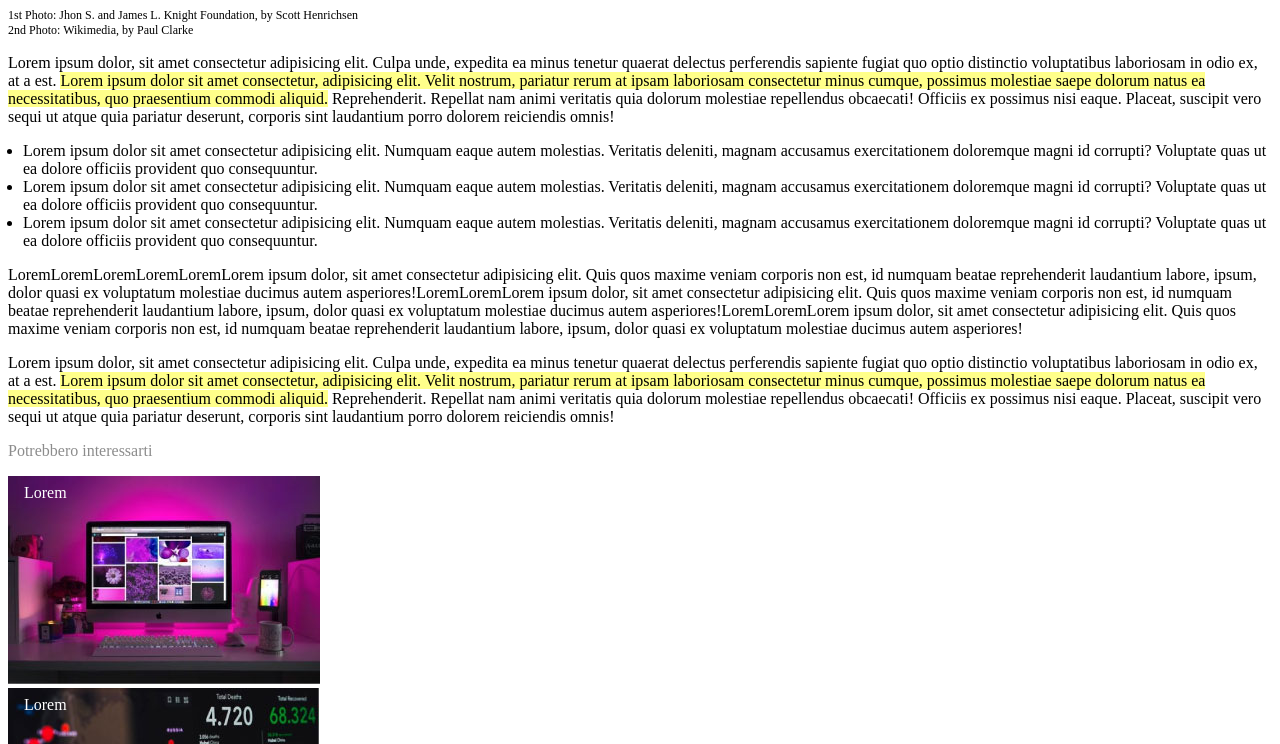
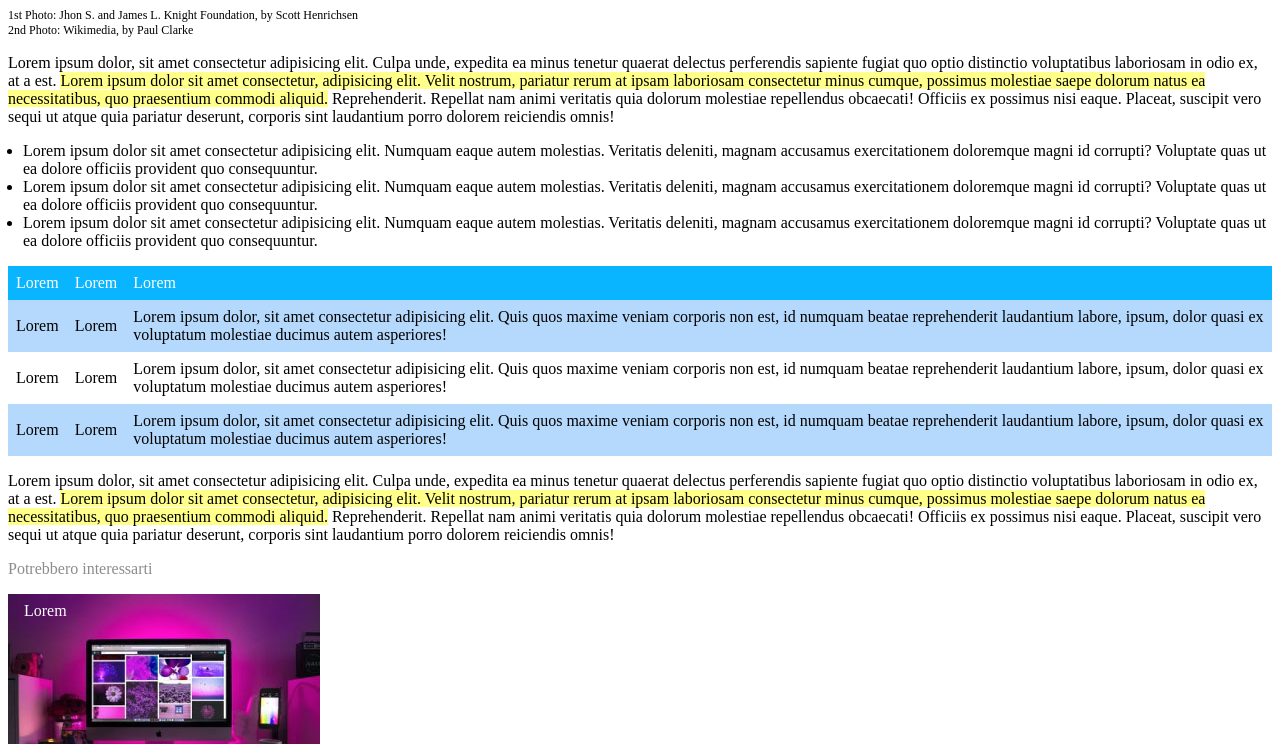
Before and after one commit to GiovanniValzano/html-css-booleaner, a plain HTML site: page index.html in a window 1280 px wide. Shown: the part 688-1432 px from the top of the page. Drawn offline with Linux system fonts and the light colour scheme; files whose address does not match are found by name.

Commit message:
correct-table

```diff
--- a/index.html
+++ b/index.html
@@ -28,24 +28,32 @@
         </ul>
         <table class="Tabella">
             <thead>
-                <tr>Lorem</tr>
-                <tr>Lorem</tr>
-                <tr>Lorem</tr>
+                <tr>
+                    <td>Lorem</td>
+                    <td>Lorem</td>
+                    <td>Lorem</td>
+                </tr>
             </thead>
             <tbody>
-                <tr>Lorem</tr>
-                <tr>Lorem</tr>
-                <tr>Lorem ipsum dolor, sit amet consectetur adipisicing elit. Quis quos maxime veniam corporis non est, id numquam beatae reprehenderit laudantium labore, ipsum, dolor quasi ex voluptatum molestiae ducimus autem asperiores!</tr>
+                <tr>
+                    <td>Lorem</td>
+                    <td>Lorem</td>
+                    <td>Lorem ipsum dolor, sit amet consectetur adipisicing elit. Quis quos maxime veniam corporis non est, id numquam beatae reprehenderit laudantium labore, ipsum, dolor quasi ex voluptatum molestiae ducimus autem asperiores!</td>
+                </tr>
             </tbody>
             <tbody>
-                <tr>Lorem</tr>
-                <tr>Lorem</tr>
-                <tr>Lorem ipsum dolor, sit amet consectetur adipisicing elit. Quis quos maxime veniam corporis non est, id numquam beatae reprehenderit laudantium labore, ipsum, dolor quasi ex voluptatum molestiae ducimus autem asperiores!</tr>
+                <tr>
+                    <td>Lorem</td>
+                    <td>Lorem</td>
+                    <td>Lorem ipsum dolor, sit amet consectetur adipisicing elit. Quis quos maxime veniam corporis non est, id numquam beatae reprehenderit laudantium labore, ipsum, dolor quasi ex voluptatum molestiae ducimus autem asperiores!</td>
+                </tr>
             </tbody>
             <tbody>
-                <tr>Lorem</tr>
-                <tr>Lorem</tr>
-                <tr>Lorem ipsum dolor, sit amet consectetur adipisicing elit. Quis quos maxime veniam corporis non est, id numquam beatae reprehenderit laudantium labore, ipsum, dolor quasi ex voluptatum molestiae ducimus autem asperiores!</tr>
+                <tr>
+                    <td>Lorem</td>
+                    <td>Lorem</td>
+                    <td>Lorem ipsum dolor, sit amet consectetur adipisicing elit. Quis quos maxime veniam corporis non est, id numquam beatae reprehenderit laudantium labore, ipsum, dolor quasi ex voluptatum molestiae ducimus autem asperiores!</td>
+                </tr>
             </tbody>
         </table>
         <p>Lorem ipsum dolor, sit amet consectetur adipisicing elit. Culpa unde, expedita ea minus tenetur quaerat delectus perferendis sapiente fugiat quo optio distinctio voluptatibus laboriosam in odio ex, at a est. <span class="evidenziatore">Lorem ipsum dolor sit amet consectetur, adipisicing elit. Velit nostrum, pariatur rerum at ipsam laboriosam consectetur minus cumque, possimus molestiae saepe dolorum natus ea necessitatibus, quo praesentium commodi aliquid.</span>  Reprehenderit.
```
